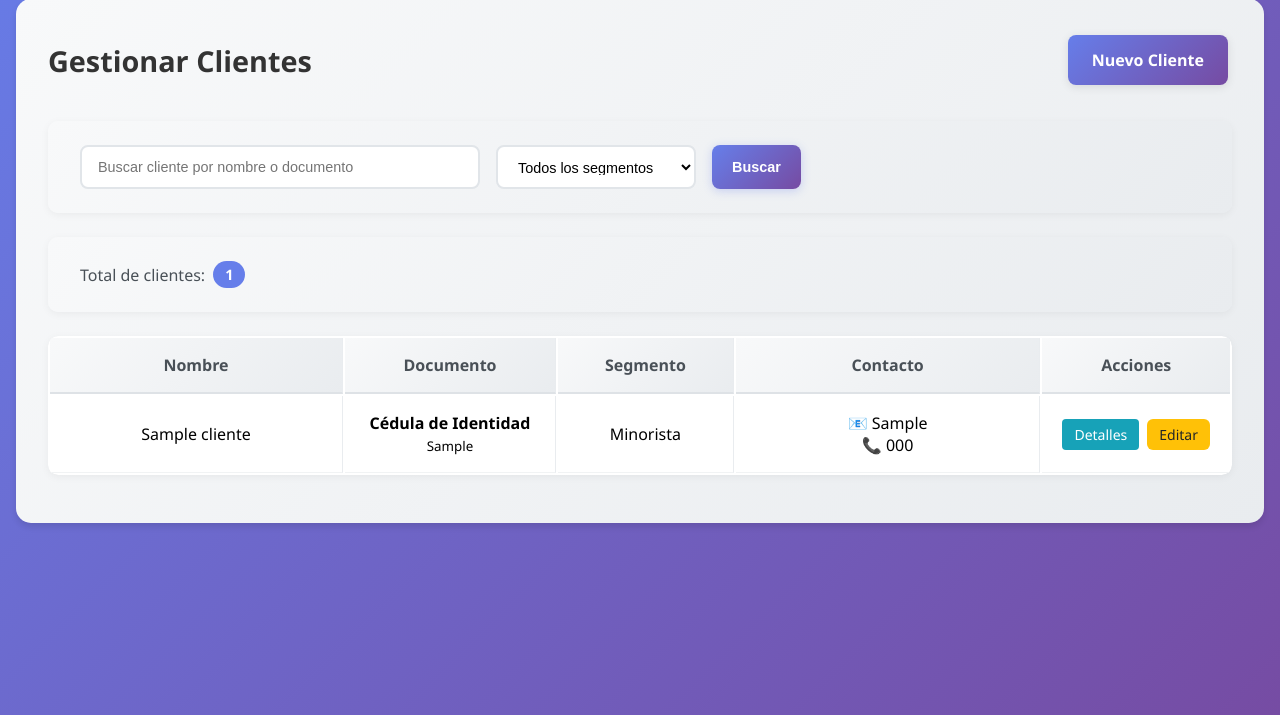
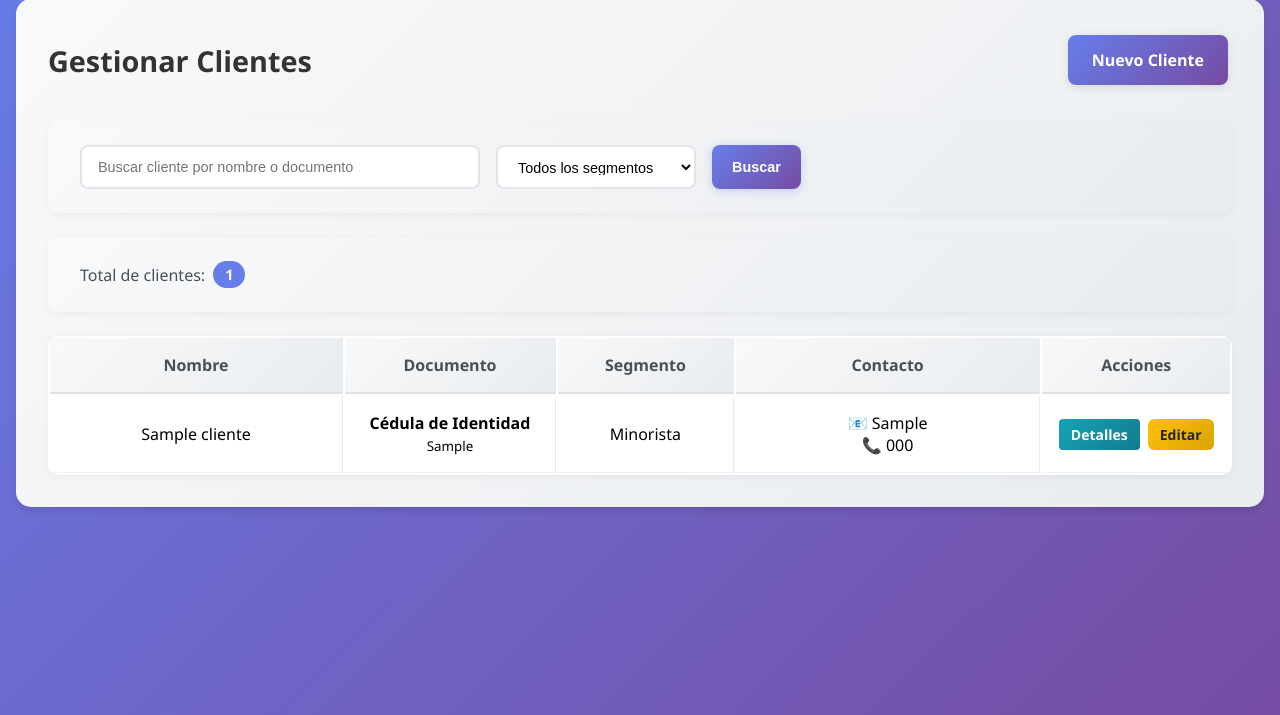
Before and after one commit to AnhiT-O/proyectoIS, a Django app: page /clientes/ in a window 1280 px wide. Shown: the part 157-872 px from the top of the page. Run offline with Django 5.2, Linux system fonts and the light colour scheme; a user stored in the database is signed in; tables that the repository leaves empty hold one stand-in row (values such as "Sample post").

Commit message:
correccion de pequeño error en tablas

```diff
--- a/proyecto/clientes/templates/clientes/cliente_lista.html
+++ b/proyecto/clientes/templates/clientes/cliente_lista.html
@@ -65,8 +65,6 @@
             {% endif %}
         </div>
     </div>
-
-    <div class="contenedor-tabla">
     <table class="gestion-tabla">
         <thead>
             <tr>
@@ -123,5 +121,4 @@
         </tbody>
     </table>
 </div>
-</div>
 {% endblock %}
--- a/proyecto/proyecto/forms.py
+++ b/proyecto/proyecto/forms.py
@@ -1,6 +1,5 @@
 from django import forms
 from django.contrib.auth.forms import AuthenticationForm
-from usuarios.models import Usuario
 
 class LoginForm(AuthenticationForm):
     username = forms.CharField(
--- a/proyecto/roles/templates/roles/listar_roles.html
+++ b/proyecto/roles/templates/roles/listar_roles.html
@@ -16,8 +16,6 @@
             Nuevo Rol
         </a>
     </div>
-
-    <div class="contenedor-tabla">
     <table class="gestion-tabla">
         <thead>
             <tr>
@@ -50,5 +48,4 @@
         </tbody>
     </table>
 </div>
-</div>
 {% endblock %}
--- a/proyecto/static/claro/global.css
+++ b/proyecto/static/claro/global.css
@@ -158,12 +158,13 @@
 
 /* Botón para ver detalles */
 .btn-detalles {
-    background-color: #17a2b8;
+    background: linear-gradient(135deg, #17a2b8 0%, #117c8d 100%);
     color: white;
     padding: 0.375rem 0.75rem;
     border: none;
     border-radius: 4px;
     font-size: 0.875rem;
+    font-weight: bold;
     text-decoration: none;
     transition: all 0.2s ease;
     display: inline-flex;
@@ -171,22 +172,19 @@
     gap: 0.25rem;
 }
 
-.btn-detalles:hover {
-    background-color: #138496;
-    color: white;
-    text-decoration: none;
+.btn-detalles:hover, .btn-editar:hover, .btn-activar:hover, .btn-desactivar:hover {
     transform: scale(1.05);
 }
 
 /* Botón para editar */
 .btn-editar {
-    background-color: #ffc107;
+    background: linear-gradient(135deg, #ffc107 0%, #daa405 100%);
     color: #212529;
     padding: 0.375rem 0.75rem;
     border-radius: 6px;
     text-decoration: none;
     font-size: 0.875rem;
-    font-weight: 500;
+    font-weight: bold;
     transition: all 0.3s ease;
     border: none;
     cursor: pointer;
--- a/proyecto/static/oscuro/global.css
+++ b/proyecto/static/oscuro/global.css
@@ -158,12 +158,13 @@
 
 /* Botón para ver detalles */
 .btn-detalles {
-    background-color: #17a2b8;
+    background: linear-gradient(135deg, #17a2b8 0%, #117c8d 100%);
     color: white;
     padding: 0.375rem 0.75rem;
     border: none;
     border-radius: 4px;
     font-size: 0.875rem;
+    font-weight: bold;
     text-decoration: none;
     transition: all 0.2s ease;
     display: inline-flex;
@@ -171,22 +172,19 @@
     gap: 0.25rem;
 }
 
-.btn-detalles:hover {
-    background-color: #138496;
-    color: white;
-    text-decoration: none;
+.btn-detalles:hover, .btn-editar:hover, .btn-activar:hover, .btn-desactivar:hover {
     transform: scale(1.05);
 }
 
 /* Botón para editar */
 .btn-editar {
-    background-color: #ffc107;
-    color: white;
+    background: linear-gradient(135deg, #ffc107 0%, #daa405 100%);
+    color: #212529;
     padding: 0.375rem 0.75rem;
     border-radius: 6px;
     text-decoration: none;
     font-size: 0.875rem;
-    font-weight: 500;
+    font-weight: bold;
     transition: all 0.3s ease;
     border: none;
     cursor: pointer;
--- a/proyecto/usuarios/templates/usuarios/administrar_usuarios.html
+++ b/proyecto/usuarios/templates/usuarios/administrar_usuarios.html
@@ -53,8 +53,6 @@
             <span style="margin-left: 0.5rem;">Bloqueados: <span class="conteo" style="background: #dc3545;">{{ usuarios_bloqueados }}</span></span>
         </div>
     </div>
-
-    <div class="contenedor-tabla">
     <table class="gestion-tabla">
         <thead>
             <tr>
@@ -142,5 +140,4 @@
         </tbody>
     </table>
 </div>
-</div>
 {% endblock %}
```
Also changed, not shown: other parts of proyecto/static/claro/global.css (+4 -23 lines), other parts of proyecto/static/oscuro/global.css (+4 -23 lines), proyecto/templates/inicio.html (+2 -6 lines). Lines whose indentation alone changed are shown as unchanged.
